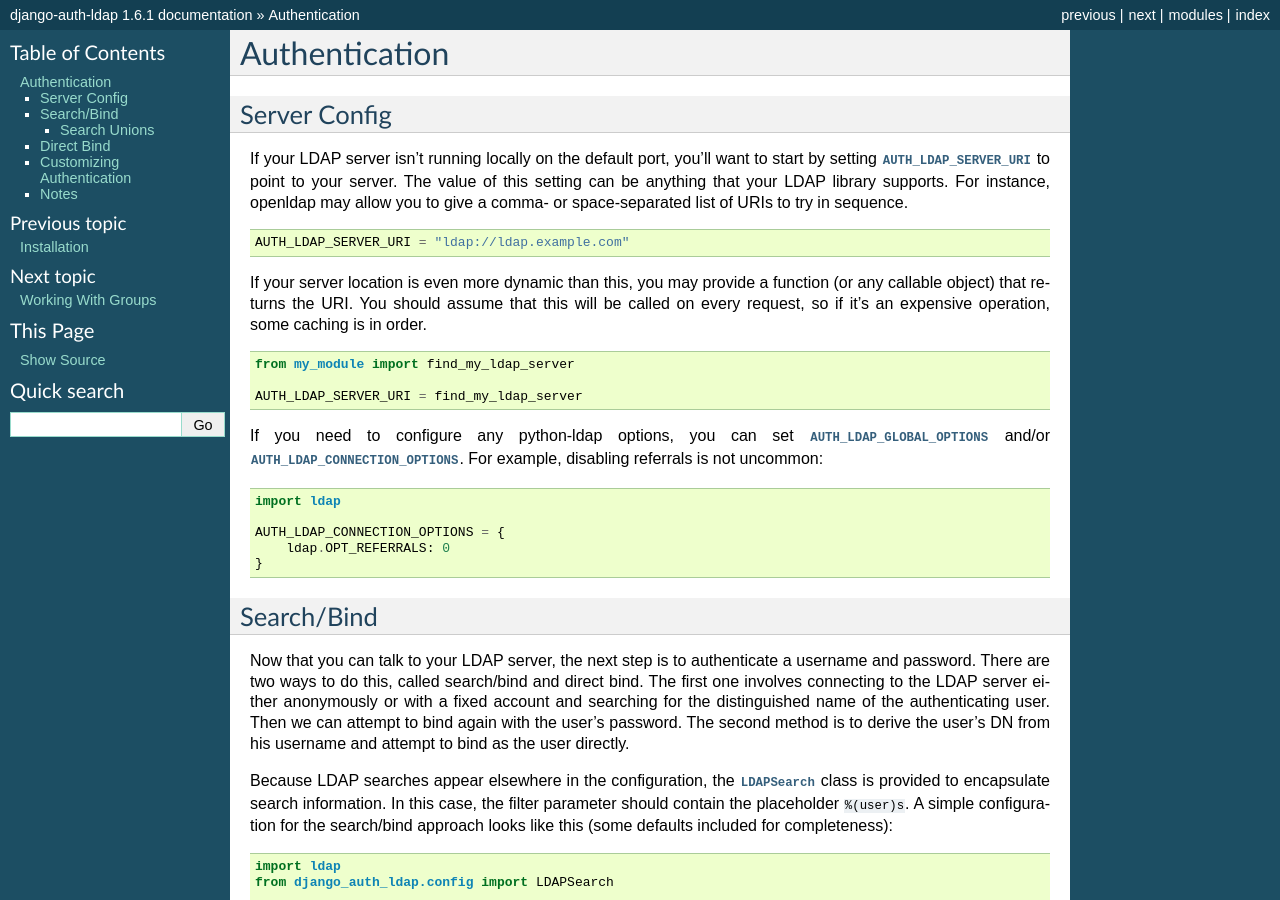
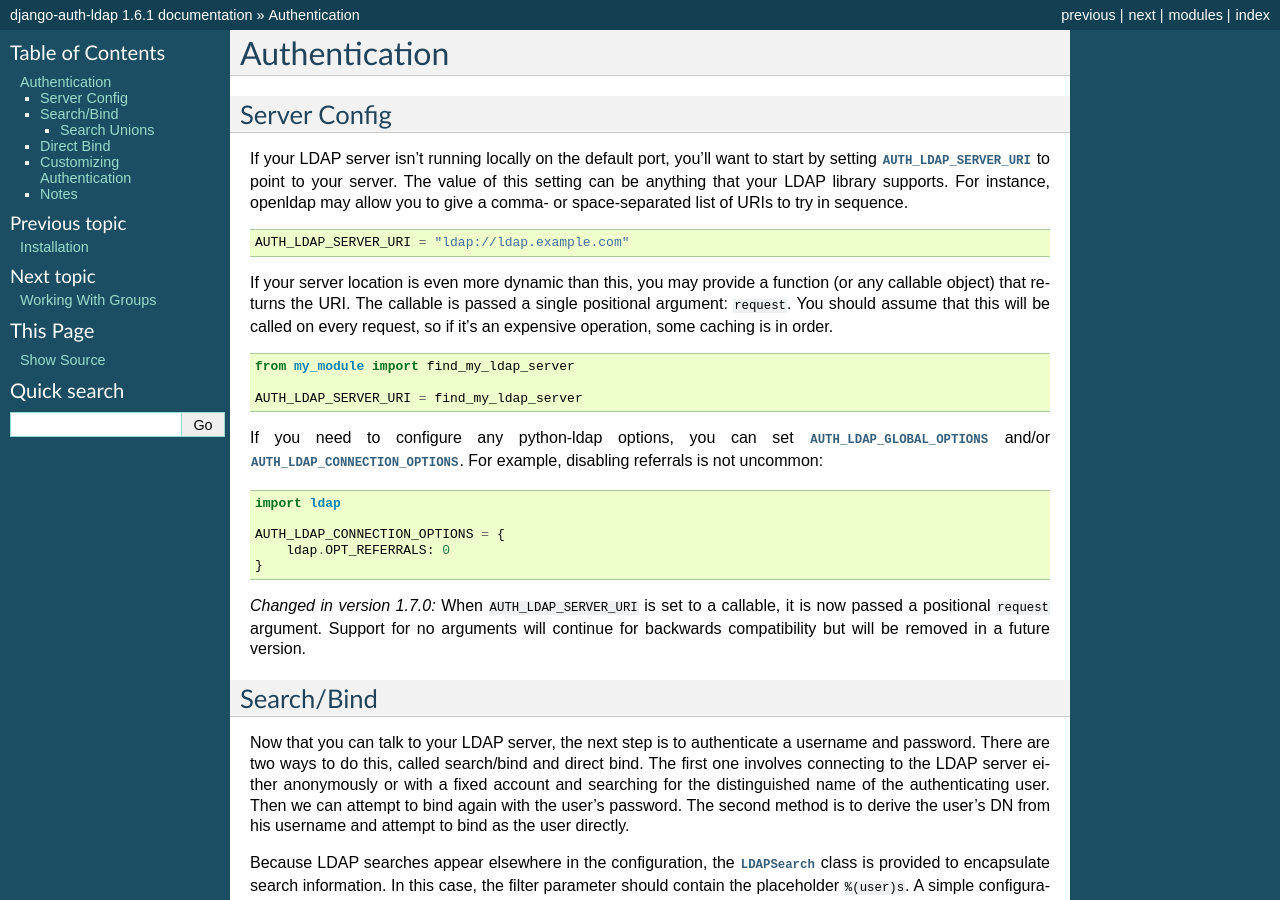
Before and after one commit to django-auth-ldap/django-auth-ldap, a Sphinx documentation site: the page built from docs/authentication.rst, in a window 1280 px wide and 900 px high. Built offline with Sphinx 7.4.7, drawn with Linux system fonts in a browser that asks for light colours.

Commit message:
Pass request to callable AUTH_LDAP_SERVER_URI
Fixes #58

```diff
--- a/docs/authentication.rst
+++ b/docs/authentication.rst
@@ -15,9 +15,10 @@
     AUTH_LDAP_SERVER_URI = "ldap://ldap.example.com"
 
 If your server location is even more dynamic than this, you may provide a
-function (or any callable object) that returns the URI. You should assume that
-this will be called on every request, so if it's an expensive operation, some
-caching is in order.
+function (or any callable object) that returns the URI. The callable is passed
+a single positional argument: ``request``. You should assume that this will be
+called on every request, so if it's an expensive operation, some caching is in
+order.
 
 .. code-block:: python
 
@@ -37,6 +38,12 @@
     AUTH_LDAP_CONNECTION_OPTIONS = {
         ldap.OPT_REFERRALS: 0
     }
+
+.. versionchanged:: 1.7.0
+
+    When ``AUTH_LDAP_SERVER_URI`` is set to a callable, it is now passed a
+    positional ``request`` argument. Support for no arguments will continue for
+    backwards compatibility but will be removed in a future version.
 
 
 Search/Bind
```
Also changed, not shown: docs/reference.rst (+8 -1 lines), 3 other files.
